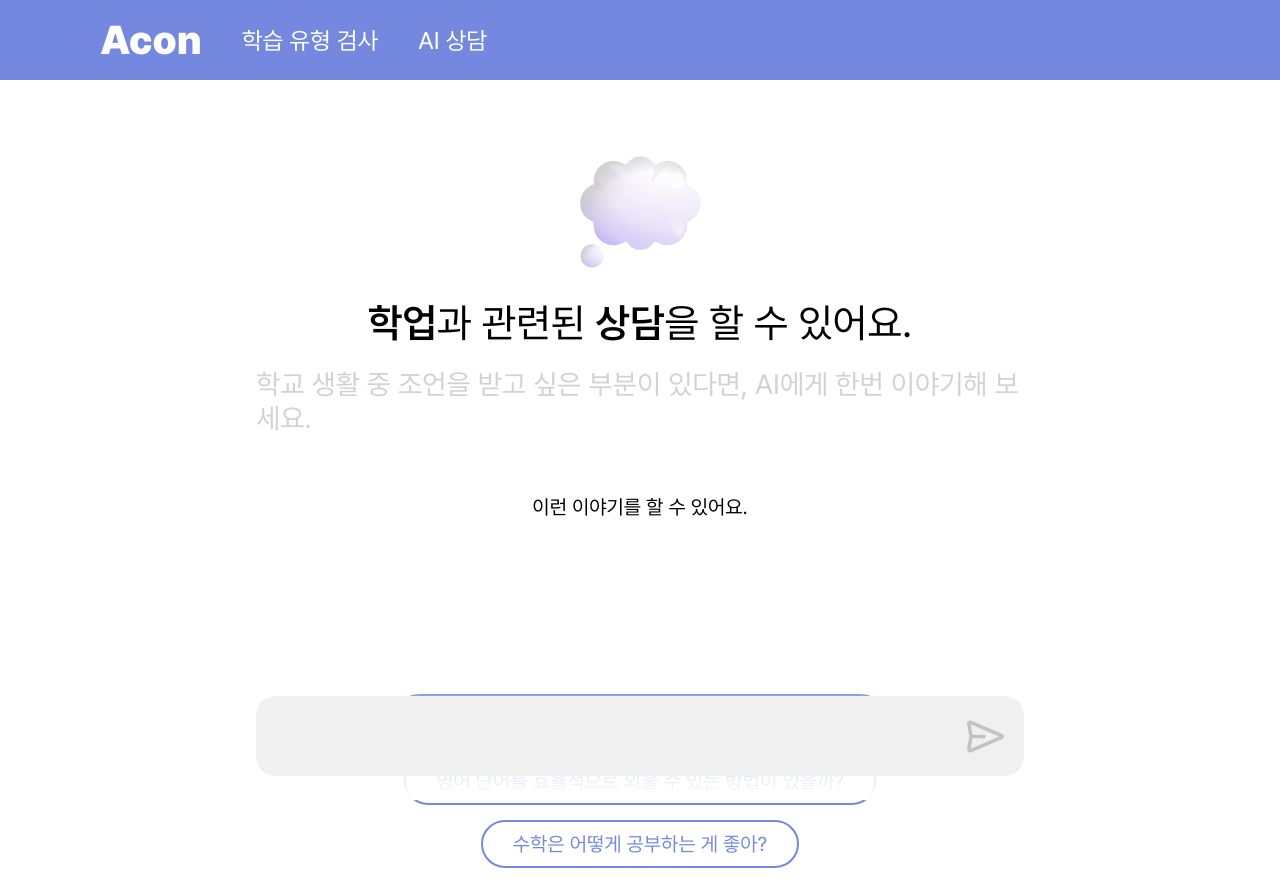
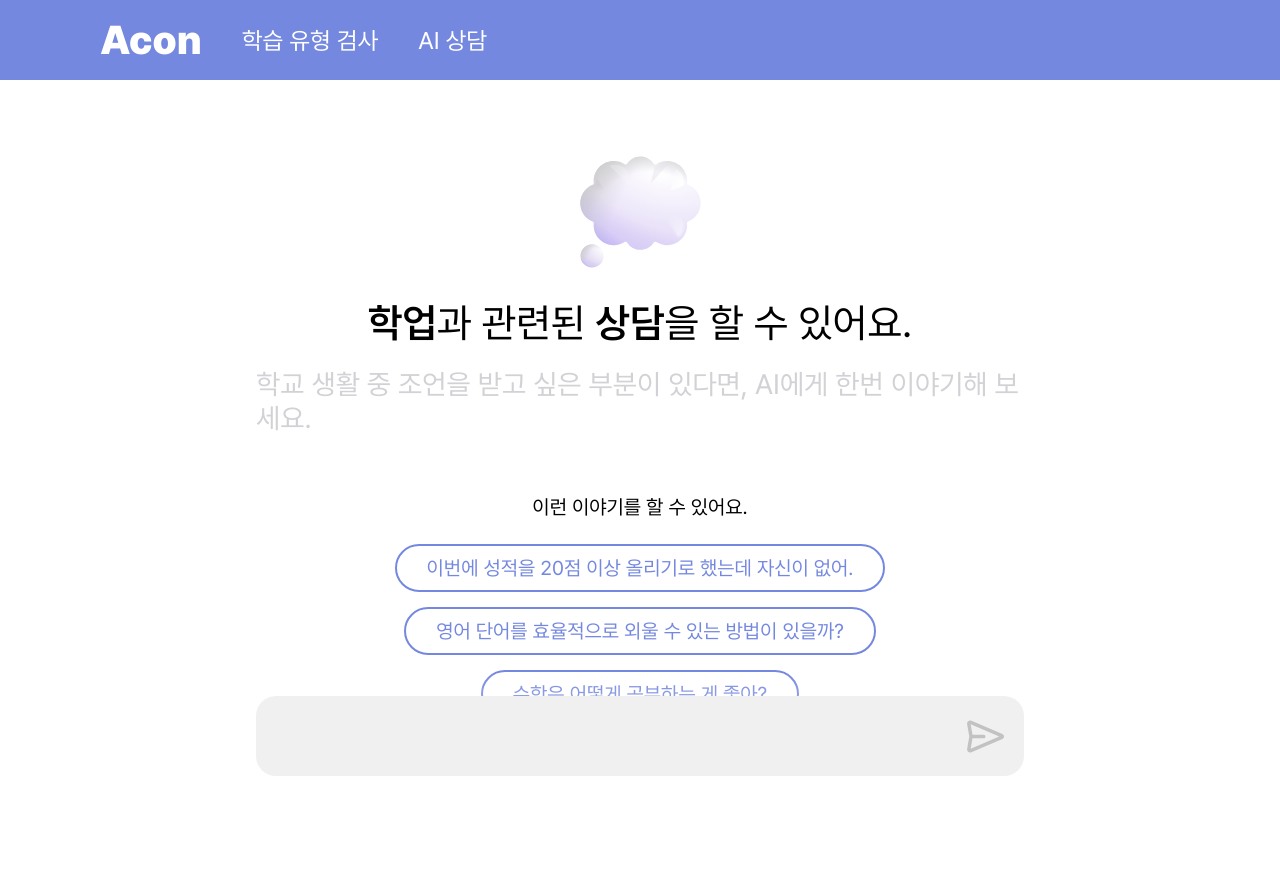
Before and after one commit to Jobfair-receive/Front, a React (Create React App) app: page /chat in a window 1280 px wide. Built offline with nearby package versions, Linux system fonts and the light colour scheme.

Commit message:
CHORE :: 채팅 선택지 스타일 수정

```diff
--- a/src/pages/Chat/Chat.jsx
+++ b/src/pages/Chat/Chat.jsx
@@ -62,7 +62,7 @@ export default function Chat() {
             <S.SubTitle>학교 생활 중 조언을 받고 싶은 부분이 있다면, AI에게 한번 이야기해 보세요.</S.SubTitle>
 
             <S.Exam>
-                <span style={{marginBottom: '10rem'}}>이런 이야기를 할 수 있어요.</span>
+                <span style={{marginBottom: '10px'}}>이런 이야기를 할 수 있어요.</span>
                 <S.ExamText onClick={handleChatPress}>이번에 성적을 20점 이상 올리기로 했는데 자신이 없어.</S.ExamText>
                 <S.ExamText onClick={handleChatPress}>영어 단어를 효율적으로 외울 수 있는 방법이 있을까?</S.ExamText>
                 <S.ExamText onClick={handleChatPress}>수학은 어떻게 공부하는 게 좋아?</S.ExamText>
--- a/src/pages/Chat/Chat.style.js
+++ b/src/pages/Chat/Chat.style.js
@@ -42,6 +42,7 @@ export const SubTitle = styled.span`
 
 export const Exam = styled.div`
     margin-top: 40px;
+    margin-bottom: 10rem;
     display: flex;
     justify-content: center;
     flex-direction: column;
```
